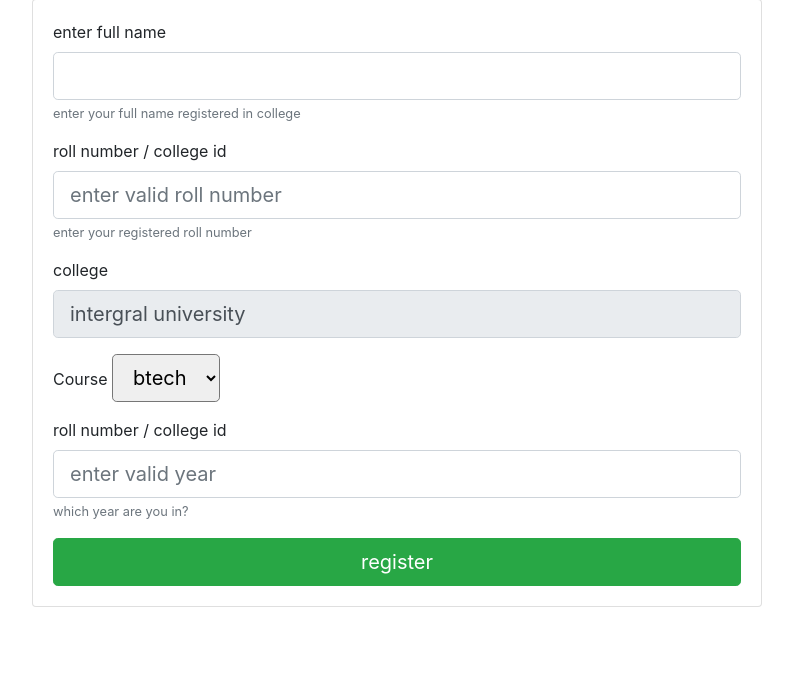
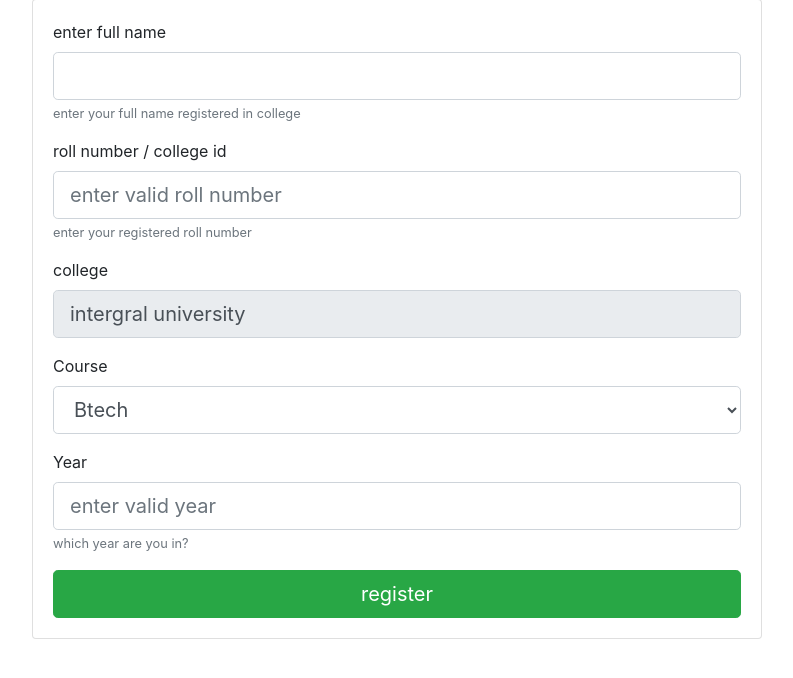
Before and after one commit to MerazAli/Attendence-System-Based-on-Face-Recognition-using-opencv, a Flask app: page /register in a window 1280 px wide. Shown: the part 41-719 px from the top of the page, without its empty margins (243-1036 px from the left). Run offline with Flask 2, Linux system fonts and the light colour scheme; some libraries are stand-ins or nearby versions.

Commit message:
registration system

```diff
--- a/database_orm.py
+++ b/database_orm.py
@@ -8,7 +8,7 @@ from sqlalchemy.ext.declarative import declarative_base
 
 Base = declarative_base()
 
-class Users(Base):
+class User(Base):
     __tablename__="users"
     id = Column(Integer,primary_key=True)
     name = Column(String)
--- a/main.py
+++ b/main.py
@@ -6,7 +6,7 @@ from helper import create_user_folder
 from sqlalchemy.orm import sessionmaker
 from sqlalchemy import create_engine, Column,String,Integer,Float
 import pandas as pd
-# from database import Products
+from database_orm import Attendance,User
 
 # connect to database
 engine = create_engine('sqlite:///attendance_db.sqlite3')
@@ -39,11 +39,14 @@ def enroll():
     if request.method=="POST":
         fullname = request.form.get('fullname')
         rollno = request.form.get('rollno')
-        if fullname and rollno:
-            if False: # check database
-                pass
-            else:
-                # add the data to databasse
+        college = request.form.get('college')
+        year = request.form.get('year')
+        course = request.form.get('course')
+        if fullname and rollno and year:
+                # add the data to database
+                user = User(fullname, college,rollno, year,course)
+                sess.add(user)
+                sess.commit()
                 folder = create_user_folder(fullname,rollno)
                 if folder:
                     session['folder'] = folder
--- a/templates/signup.html
+++ b/templates/signup.html
@@ -25,15 +25,15 @@
                   class="form-control form-control-lg" name="college" id="college" disabled value="intergral university" aria-describedby="collegeIdHelp" placeholder="enter valid roll number">
             </div>
             <div class="form-group">
-              <label for="course">Course</label>
-              <select name="course" id="course" class="form-control-lg">
-                <option checked>btech</option>
-                <option>bca</option>
-                <option>mca</option>
+              <label for="Course">Course</label>
+              <select class="form-control form-control-lg" name="Course" id="Course">
+                <option>Btech</option>
+                <option>Bca</option>
+                <option>Mca</option>
               </select>
             </div>
             <div class="form-group">
-              <label for="year">roll number / college id</label>
+              <label for="year">Year</label>
               <input type="number"
                   class="form-control form-control-lg" name="year" id="year" aria-describedby="yearHelp" min="1" max="4" placeholder="enter valid year">
               <small id="yearHelp" class="form-text text-muted">which year are you in?</small>
```
Also changed, not shown: templates/admin.html (added).
